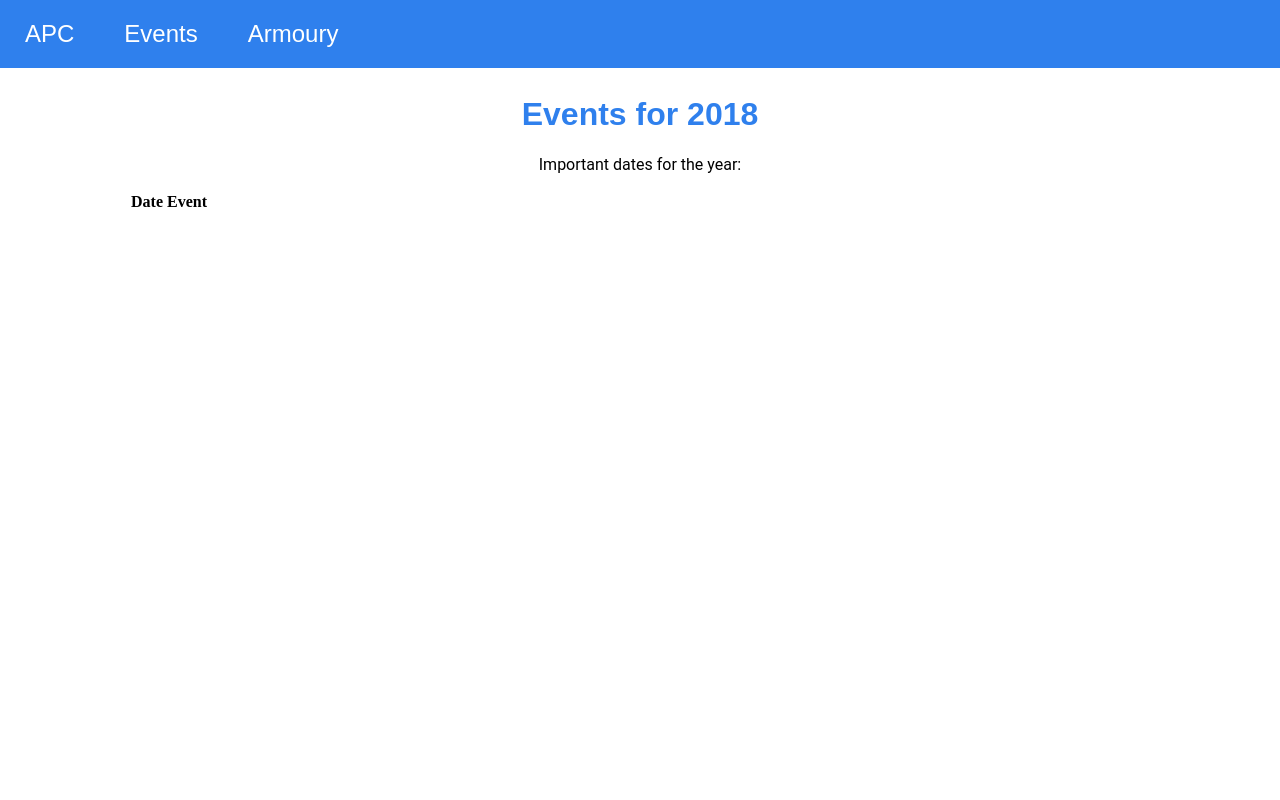
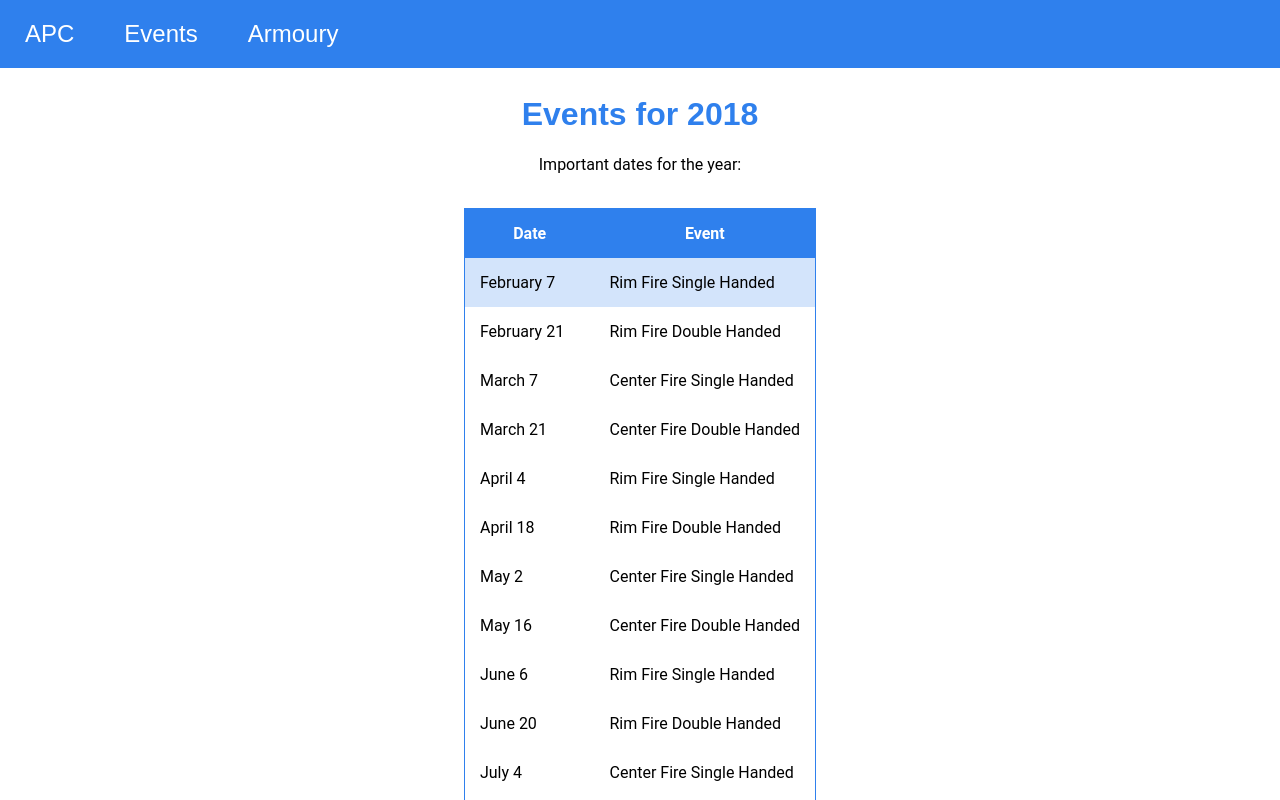
Before and after one commit to RYUUSEiiSTAR/apc-home, a React app: page /events in a window 1280 px wide. Shown: the top 800 px of the page. Built offline with nearby package versions, Linux system fonts and the light colour scheme; the HTML template or start-up script is replaced by a standard one.

Commit message:
yaaas we have a working events table with a highlighted date row

```diff
--- a/apc-home-client/src/css/styles.scss
+++ b/apc-home-client/src/css/styles.scss
@@ -92,7 +92,7 @@ body {
     padding: 75px 10vw 0px;
 
     h1 {
-    color:$main-theme;
+        color: $main-theme;
         font-family: 'Josefin Sans', sans-serif;
         text-align: center;
     }
@@ -108,6 +108,60 @@ body {
 
         .subtitle {
             color: $theme-subtitle;
+        }
+    }
+
+    ul {
+        list-style-type: none;
+
+        li {
+            padding-bottom: 10vh;
+            width: 100%;
+            display: inline-block;
+
+            .left-panel {
+            width: 50%;
+            float: left;
+
+                .sell-image {
+                    width: 30vw;
+                    position: relative;
+                }
+            }
+
+            .right-panel {
+                width: 50%;
+                float: right;
+
+                .sell-text {
+                    text-align: left;
+                    white-space: pre-wrap;
+                }
+            }
+        }
+    }
+
+    table {
+        font-family: 'Roboto', sans-serif;
+        border: 1px solid $main-theme;
+        border-collapse: collapse;
+        margin: 0 auto;
+
+        th {
+            background-color: $main-theme;
+            border: none;
+            padding: 15px;
+            color: $white;
+        }
+
+        tr {
+            td {
+                padding: 15px;
+            }
+
+            &.upcoming {
+                background-color: lighten($main-theme, 35%);
+            }
         }
     }
 
@@ -150,34 +204,4 @@ body {
     width: 1em;
     padding-right: 10px;
     }
-
-  ul {
-    list-style-type: none;
-
-    li {
-      padding-bottom: 10vh;
-      width: 100%;
-      display: inline-block;
-
-      .left-panel {
-        width: 50%;
-        float: left;
-
-        .sell-image {
-          width: 30vw;
-          position: relative;
 }
-      }
-
-      .right-panel {
-        width: 50%;
-        float: right;
-
-        .sell-text {
-          text-align: left;
-          white-space: pre-wrap;
-        }
-      }
-    }
-  }
-}
--- /dev/null
+++ b/apc-home-client/src/js/components/eventDate.jsx
@@ -0,0 +1,29 @@
+import React from 'react';
+
+export default function EventDate(props) {
+    var monthNames = [
+        "January",
+        "February",
+        "March",
+        "April",
+        "May",
+        "June",
+        "July",
+        "August",
+        "September",
+        "October",
+        "November",
+        "December"
+    ];
+
+    return (
+        <tr className={ props.upcoming }>
+            <td>
+                { monthNames[props.date.getMonth()] } { props.date.getDate() }
+            </td>
+            <td>
+                { props.event }
+            </td>
+        </tr>
+    );
+}
--- /dev/null
+++ b/apc-home-client/src/js/components/eventDateContainer.jsx
@@ -0,0 +1,54 @@
+import React from 'react';
+import EventDate from '../components/eventDate.jsx';
+
+export default class EventDateContainer extends React.Component {
+    constructor(props) {
+        super(props);
+        let eventDateStrings = [
+            { date: new Date('February 07 2018'), event: 'Rim Fire Single Handed', upcoming: null },
+            { date: new Date('February 21 2018'), event: 'Rim Fire Double Handed', upcoming: null },
+            { date: new Date('March 07 2018'), event: 'Center Fire Single Handed', upcoming: null },
+            { date: new Date('March 21 2018'), event: 'Center Fire Double Handed', upcoming: null },
+            { date: new Date('April 04 2018'), event: 'Rim Fire Single Handed', upcoming: null },
+            { date: new Date('April 18 2018'), event: 'Rim Fire Double Handed', upcoming: null },
+            { date: new Date('May 02 2018'), event: 'Center Fire Single Handed', upcoming: null },
+            { date: new Date('May 16 2018'), event: 'Center Fire Double Handed', upcoming: null },
+            { date: new Date('June 06 2018'), event: 'Rim Fire Single Handed', upcoming: null },
+            { date: new Date('June 20 2018'), event: 'Rim Fire Double Handed', upcoming: null },
+            { date: new Date('July 04 2018'), event: 'Center Fire Single Handed', upcoming: null },
+            { date: new Date('July 18 2018'), event: 'Center Fire Double Handed', upcoming: null },
+            { date: new Date('August 01 2018'), event: 'Rim Fire Single Handed', upcoming: null },
+            { date: new Date('August 15 2018'), event: 'Rim Fire Double Handed', upcoming: null },
+            { date: new Date('September 05 2018'), event: 'Center Fire Single Handed', upcoming: null },
+            { date: new Date('September 19 2018'), event: 'Center Fire Double Handed', upcoming: null },
+            { date: new Date('October 03 2018'), event: 'Rim Fire Single Handed', upcoming: null },
+            { date: new Date('October 17 2018'), event: 'Rim Fire Double Handed', upcoming: null },
+            { date: new Date('November 07 2018'), event: 'Annual General Meeting', upcoming: null },
+            { date: new Date('November 21 2018'), event: 'Club Christmas Party', upcoming: null },
+        ];
+
+        let today = Date.now();
+        let upcomingSet = false;
+        let dateItems = [];
+        for (let idx = 0; idx < eventDateStrings.length; idx++) {
+            if (!upcomingSet) {
+                if (eventDateStrings[idx].date > today) {
+                    eventDateStrings[idx].upcoming = 'upcoming'
+                    upcomingSet = true;
+                }
+            }
+            let dateItem = <EventDate date={ eventDateStrings[idx].date } event={ eventDateStrings[idx].event} upcoming={ eventDateStrings[idx].upcoming } />
+            dateItems.push({idx, dateItem});
+        }
+
+        let dates = dateItems.map((item) =>
+            <tbody key={ item.idx }>{ item.dateItem }</tbody>
+        );
+
+        this.state = { dates: dates }
+    }
+
+    render() {
+        return(this.state.dates);
+    }
+}
--- a/apc-home-client/src/js/events.jsx
+++ b/apc-home-client/src/js/events.jsx
@@ -1,39 +1,9 @@
 import React from 'react';
 
 import Nav from './components/nav.jsx';
+import EventDateContainer from './components/eventDateContainer.jsx';
 
 export default function Events() {
-    let dates2018 = [
-        { date: new Date('February 07 2018'), event: 'Rim Fire Single Handed', upcoming: false },
-        { date: new Date('February 21 2018'), event: 'Rim Fire Double Handed', upcoming: false },
-        { date: new Date('March 07 2018'), event: 'Center Fire Single Handed', upcoming: false },
-        { date: new Date('March 21 2018'), event: 'Center Fire Double Handed', upcoming: false },
-        { date: new Date('April 04 2018'), event: 'Rim Fire Single Handed', upcoming: false },
-        { date: new Date('April 18 2018'), event: 'Rim Fire Double Handed', upcoming: false },
-        { date: new Date('May 02 2018'), event: 'Center Fire Single Handed', upcoming: false },
-        { date: new Date('May 16 2018'), event: 'Center Fire Double Handed', upcoming: false },
-        { date: new Date('June 06 2018'), event: 'Rim Fire Single Handed', upcoming: false },
-        { date: new Date('June 20 2018'), event: 'Rim Fire Double Handed', upcoming: false },
-        { date: new Date('July 04 2018'), event: 'Center Fire Single Handed', upcoming: false },
-        { date: new Date('July 18 2018'), event: 'Center Fire Double Handed', upcoming: false },
-        { date: new Date('August 01 2018'), event: 'Rim Fire Single Handed', upcoming: false },
-        { date: new Date('August 15 2018'), event: 'Rim Fire Double Handed', upcoming: false },
-        { date: new Date('September 05 2018'), event: 'Center Fire Single Handed', upcoming: false },
-        { date: new Date('September 19 2018'), event: 'Center Fire Double Handed', upcoming: false },
-        { date: new Date('October 03 2018'), event: 'Rim Fire Single Handed', upcoming: false },
-        { date: new Date('October 17 2018'), event: 'Rim Fire Double Handed', upcoming: false },
-        { date: new Date('November 07 2018'), event: 'Annual General Meeting', upcoming: false },
-        { date: new Date('November 21 2018'), event: 'Club Christmas Party', upcoming: false },
-    ]
-
-    let today = Date.now();
-    for (let el of dates2018) {
-        if (el.date > today) {
-            el.upcoming = true;
-            break;
-        }
-    }
-
     return(
         <div>
             <Nav />
@@ -44,6 +14,7 @@ export default function Events() {
                     <p>
                         Important dates for the year:
                     </p>
+                    <br />
                     <table>
                         <thead>
                             <tr>
@@ -51,10 +22,9 @@ export default function Events() {
                                 <th>Event</th>
                             </tr>
                         </thead>
-                        <tbody>
-
-                        </tbody>
+                        <EventDateContainer />
                     </table>
+                    <br />
                 </div>
             </div>
         </div>
```
Also changed, not shown: apc-home-client/src/js/components/eventDates.jsx (deleted, +0 -14 lines). Lines whose indentation alone changed are shown as unchanged.
